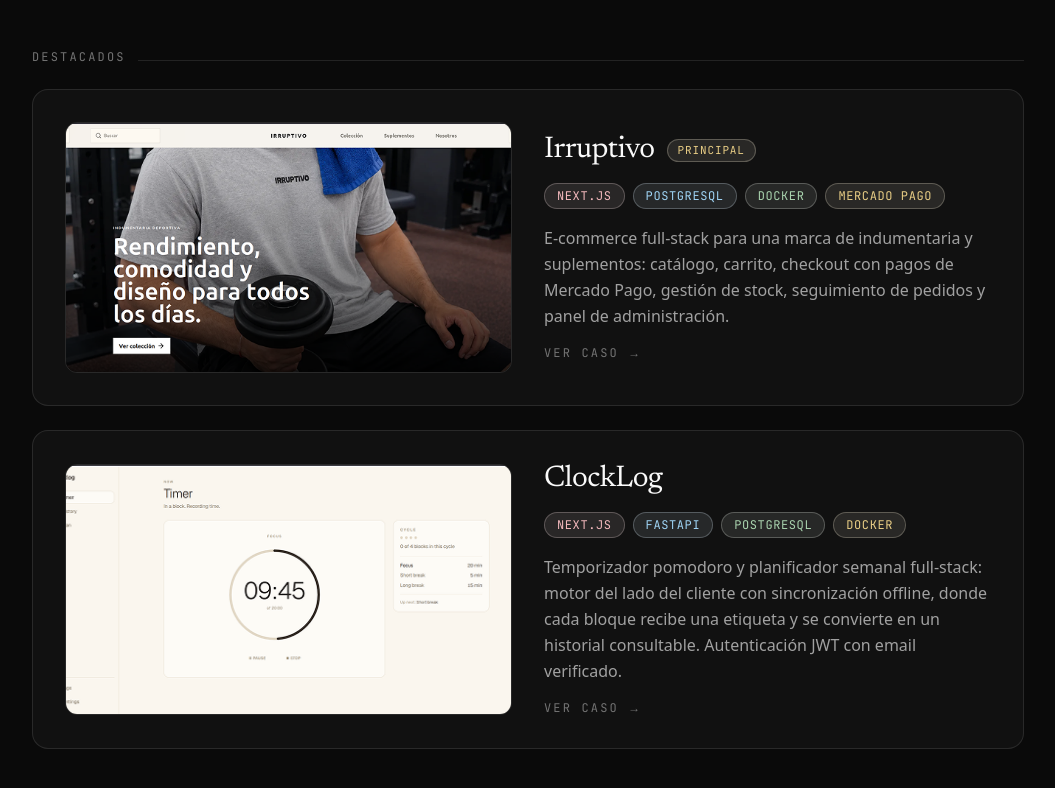
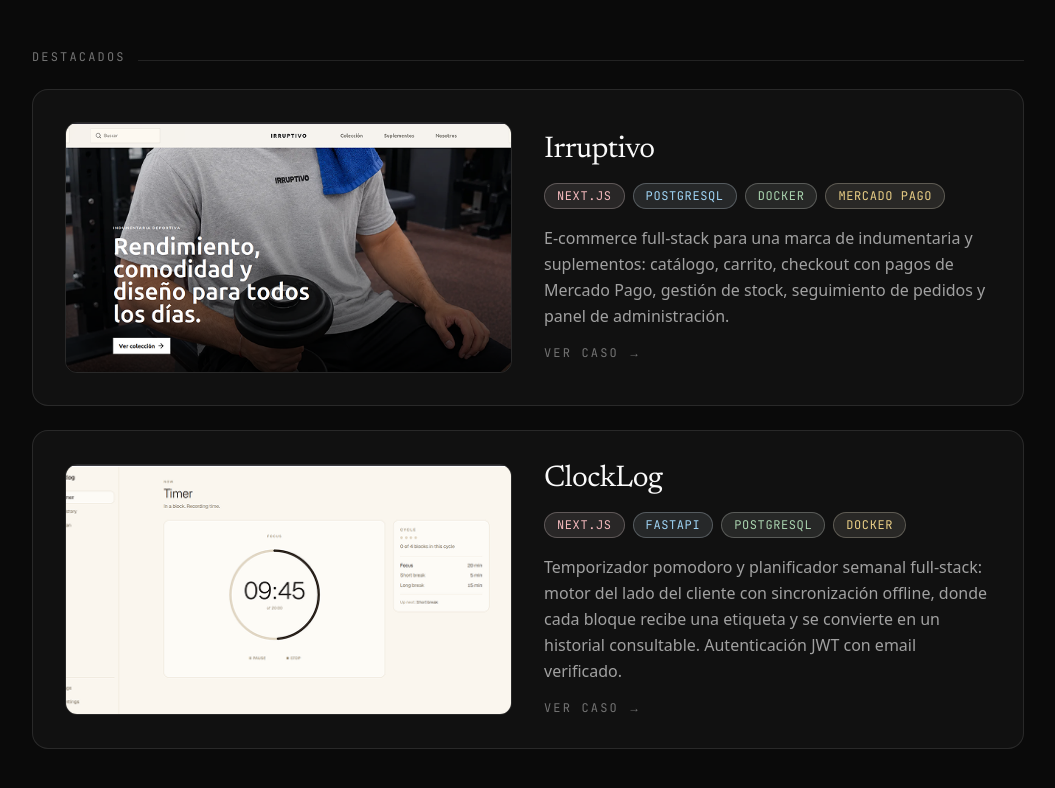
Before and after one commit to luca-avila/Portfolio, a Next.js app: page / in a window 1280 px wide. Shown: the part 946-1734 px from the top of the page, without its empty margins (112-1167 px from the left). Built offline with nearby package versions, Linux system fonts and the light colour scheme.

Commit message:
[proyectos] quitar badge principal de irruptivo

```diff
--- a/src/components/ProjectCard.tsx
+++ b/src/components/ProjectCard.tsx
@@ -32,15 +32,8 @@ export default function ProjectCard({
             />
           </div>
           <div className="flex min-w-0 flex-col gap-4">
-            <h3 className="flex items-center gap-3">
-              <span className="font-editorial text-2xl text-neutral-50 sm:text-3xl">
-                {project.title}
-              </span>
-              {primary && (
-                <span className="font-meta inline-flex items-center rounded-full border border-[#FBF3DB]/25 bg-[#FBF3DB]/10 px-2.5 py-0.5 text-[11px] tracking-[0.08em] text-[#e8cd85] uppercase">
-                  Principal
-                </span>
-              )}
+            <h3 className="font-editorial text-2xl text-neutral-50 sm:text-3xl">
+              {project.title}
             </h3>
             <StackPills items={project.stack} />
             <p className="leading-relaxed text-neutral-400">
```
